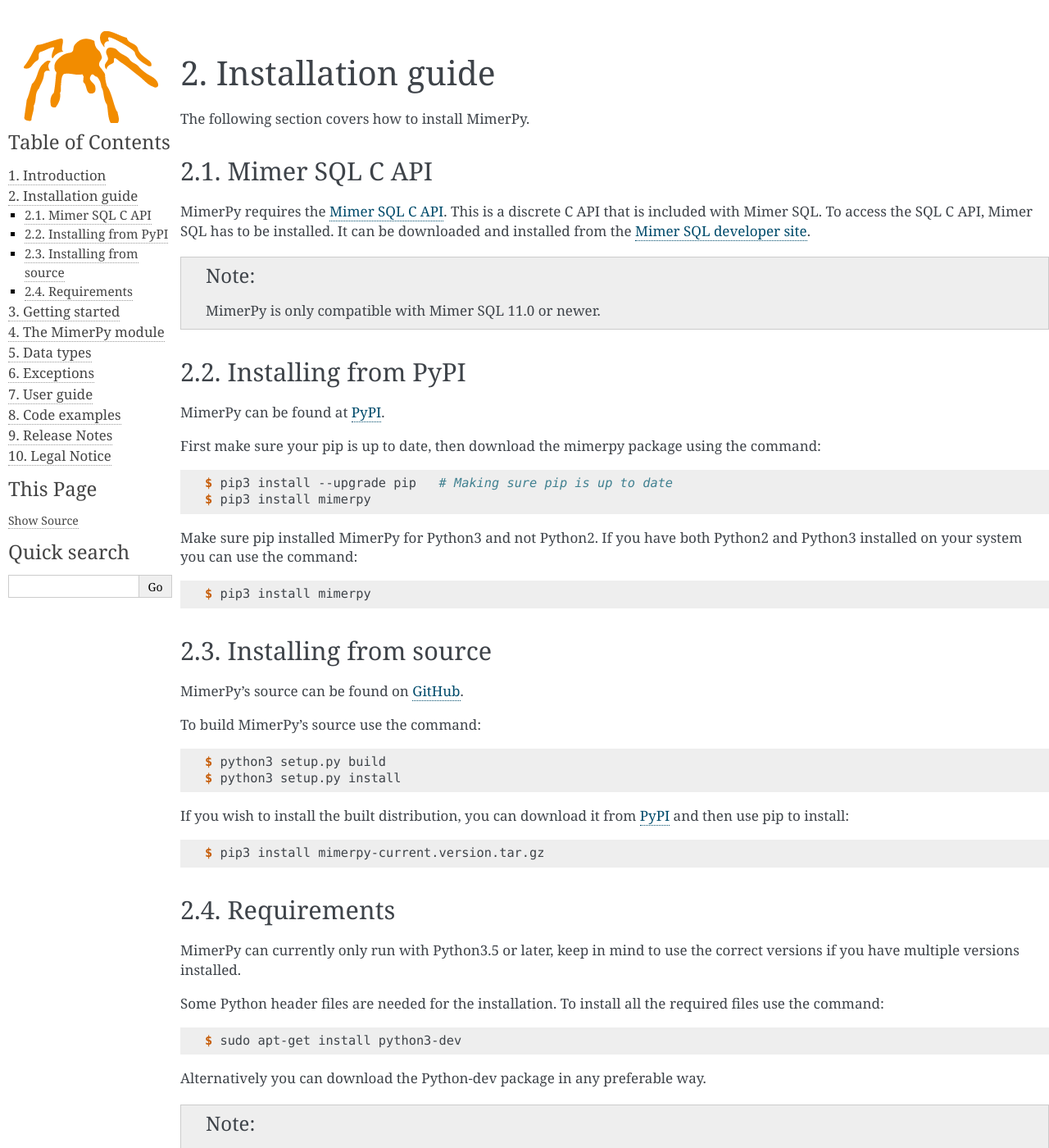
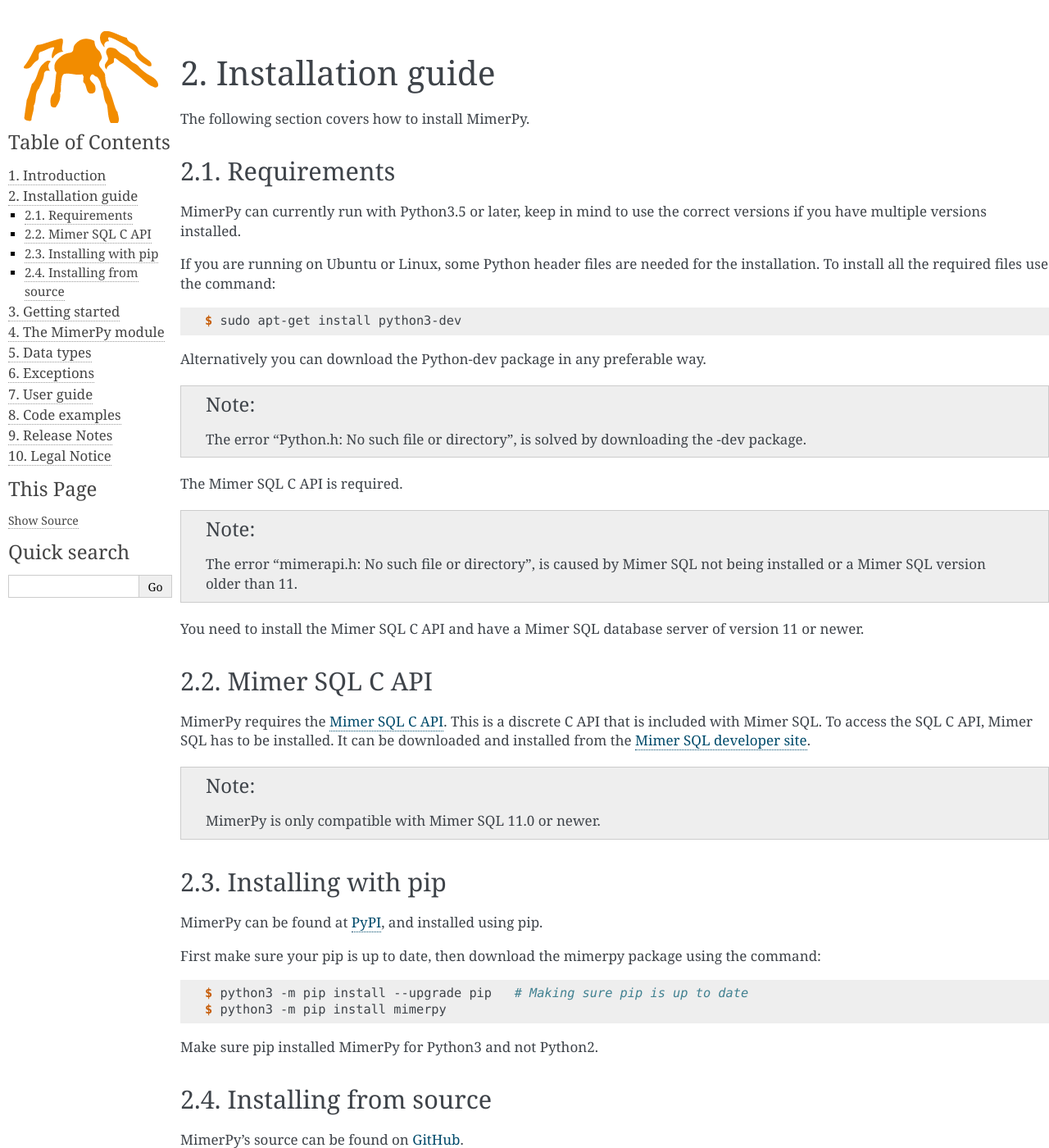
Before and after one commit to mimersql/MimerPy, a Sphinx documentation site: the page built from doc/installationguide.rst, in a window 1280 px wide and 1400 px high. Shown: the whole window at 82% size. Built offline with Sphinx 7.4.7, drawn with Linux system fonts in a browser that asks for light colours; some of the changed text lies outside the part shown.

Commit message:
more doc updates

```diff
--- a/README.rst
+++ b/README.rst
@@ -2,13 +2,13 @@
 ==================================================
 MimerPy is an adapter for Mimer SQL version 11 in Python_ which implements the
 `PEP 249`_ specification.  It allows the user to access Mimer SQL through Python. MimerPy is
-implemented on top of a Cpython wrapper of the native MimerAPI interface.
+implemented on top of a Cpython wrapper of the native Mimer API interface.
 
 Requirements:
 
 * A Mimer SQL version 11 or later installation on the client side
 * A Mimer SQL version 11 or later database server
-* MimerPy is currently supported on Linux, MacOS and Windows.
+* MimerPy is currently supported on Linux, and Windows.
 * Python 3.5 or later
 
 The source code for MimerPy resides on GitHub_. Installable packages
@@ -16,7 +16,7 @@
 
 .. code-block:: console
 
-    pip3 install mimerpy
+    python3 -m pip install mimerpy
 
 The source for the MimerPy manual is stored together with the source
 in the doc/ directory. We recommend reading it on the
--- a/doc/gettingstarted.rst
+++ b/doc/gettingstarted.rst
@@ -9,7 +9,7 @@
 
 .. _Mimer documentation: https://developer.mimer.com/documentation/
 
-.. note:: MimerPy requires Python 3.5 or later. On Windows and MacOS the command to run python3 varies between `python3` and  `python3` depending on what versions you have installed. On Linux the command normally is `python3`. In this guide we use `python3` as command, but you might have to adjust for your environment.
+.. note:: MimerPy requires Python 3.5 or later. On Windows the command to run python3 varies between `python` and  `python3` depending on what versions you have installed. On Linux the command normally is `python3`. In this guide we use `python3` as command, but you might have to adjust for your environment.
 
 Checking the MimerPy installation
 ---------------------------------
@@ -42,10 +42,10 @@
       -u USER, --user USER  User name to use in connection
       -p PASSWORD, --password PASSWORD
                             Password for the user
-      -v, --version         Display MimerPy and MimerAPI version numbers
+      -v, --version         Display MimerPy and Mimer API version numbers
     $ python3 -m mimerpy -v
     Mimerpy  version 1.0.29
-    MimerAPI version 11.0.3D
+    Mimer API version 11.0.3D
     $ python3 -m mimerpy -d pesc110 -u SYSADM -p SYSADM 'select current_date from system.onerow'
     ('2021-03-09',)
 
--- a/doc/index.rst
+++ b/doc/index.rst
@@ -10,7 +10,7 @@
 specification.
 It allows the user to connect to Mimer SQL through Python, gaining access of the exceptional performance and powerful features provided by a Mimer SQL database.
 MimerPy is implemented as a CPython wrapper of the `Mimer SQL C API`_
-also known as MimerAPI.
+also known as Mimer API.
 
 The following documentation covers the full interface of MimerPy,
 demonstrating how to
--- a/doc/installationguide.rst
+++ b/doc/installationguide.rst
@@ -3,6 +3,29 @@
 ******************
 
 The following section covers how to install MimerPy.
+
+Requirements
+------------------------
+
+MimerPy can currently run with Python3.5 or later, keep in mind
+to use the correct versions if you have multiple versions installed.
+
+If you are running on Ubuntu or Linux, some Python header files are needed for the installation. To install all the
+required files use the command:
+
+.. code-block:: console
+
+    $ sudo apt-get install python3-dev
+
+Alternatively you can download the Python-dev package in any preferable way.
+
+.. note:: The error “Python.h: No such file or directory”, is solved by downloading the -dev package.
+
+The Mimer SQL C API is required.
+
+.. note:: The error “mimerapi.h: No such file or directory”, is caused by Mimer SQL not being installed or a Mimer SQL version older than 11.
+
+You need to install the Mimer SQL C API and have a Mimer SQL database server of version 11 or newer.
 
 .. _sec-SQL-api:
 
@@ -16,26 +39,20 @@
 
 .. note:: MimerPy is only compatible with Mimer SQL 11.0 or newer.
 
-Installing from PyPI
+Installing with pip
 ------------------------
 
-MimerPy can be found at PyPI_.
+MimerPy can be found at PyPI_, and installed using pip.
 
 First make sure your pip is up to date, then download the mimerpy
 package using the command:
 
 .. code-block:: console
 
-    $ pip3 install --upgrade pip   # Making sure pip is up to date
-    $ pip3 install mimerpy
+    $ python3 -m pip install --upgrade pip   # Making sure pip is up to date
+    $ python3 -m pip install mimerpy
 
-Make sure pip installed MimerPy for Python3 and not Python2. If you
-have both Python2 and Python3 installed on your system you can use the
-command:
-
-.. code-block:: console
-
-    $ pip3 install mimerpy
+Make sure pip installed MimerPy for Python3 and not Python2.
 
 .. _PyPI: https://pypi.python.org/pypi
 
@@ -55,31 +72,9 @@
 
 .. code-block:: console
 
-  $ pip3 install mimerpy-current.version.tar.gz
+  $ python3 -m pip install mimerpy-current.version.tar.gz
 
 .. _GitHub: https://github.com/mimersql/MimerPy
 .. _PyPI: https://pypi.python.org/pypi
 .. _Mimer SQL C API: https://developer.mimer.com/mimerapi
-
-Requirements
-------------------------
-
-MimerPy can currently only run with Python3.5 or later, keep in mind
-to use the correct versions if you have multiple versions installed.
-
-Some Python header files are needed for the installation. To install all the
-required files use the command:
-
-.. code-block:: console
-
-    $ sudo apt-get install python3-dev
-
-Alternatively you can download the Python-dev package in any preferable way.
-
-.. note:: The error “Python.h: No such file or directory”, is solved by downloading the -dev package.
-
-The Mimer SQL C API is required.
-
-.. note:: The error “mimerapi.h: No such file or directory”, is caused by Mimer SQL not being installed or a Mimer SQL version older than 11.
-
 .. _Mimer SQL developer site: https://developer.mimer.com
--- a/doc/mimerpy.rst
+++ b/doc/mimerpy.rst
@@ -401,7 +401,7 @@
   to ``None``.
 
   ``name`` provides the name of the result column and ``type_code``
-  specifies the native MimerAPI type code for the column.
+  specifies the native Mimer API type code for the column.
 
 .. attribute:: Cursor.rowcount
 
```
